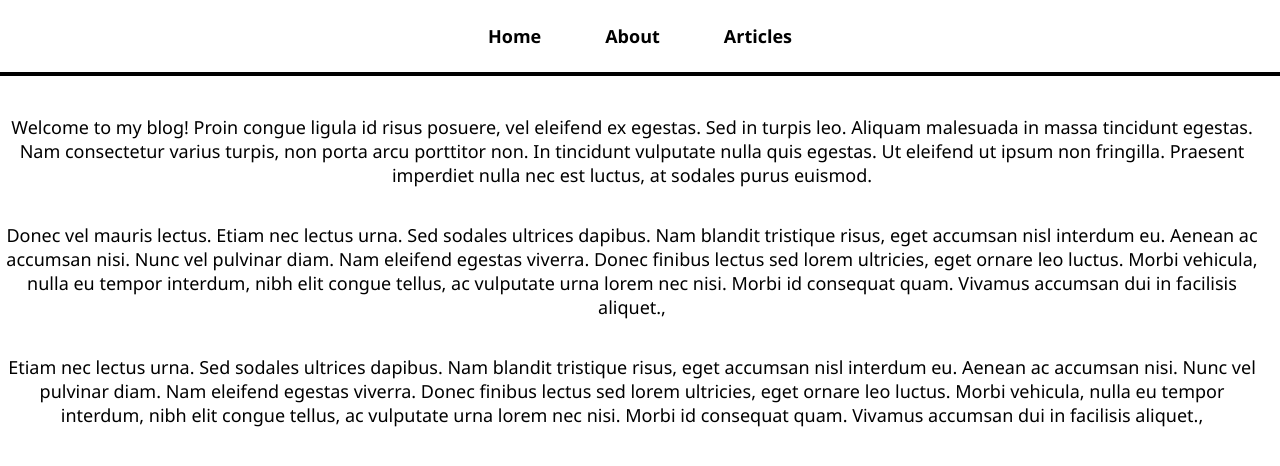
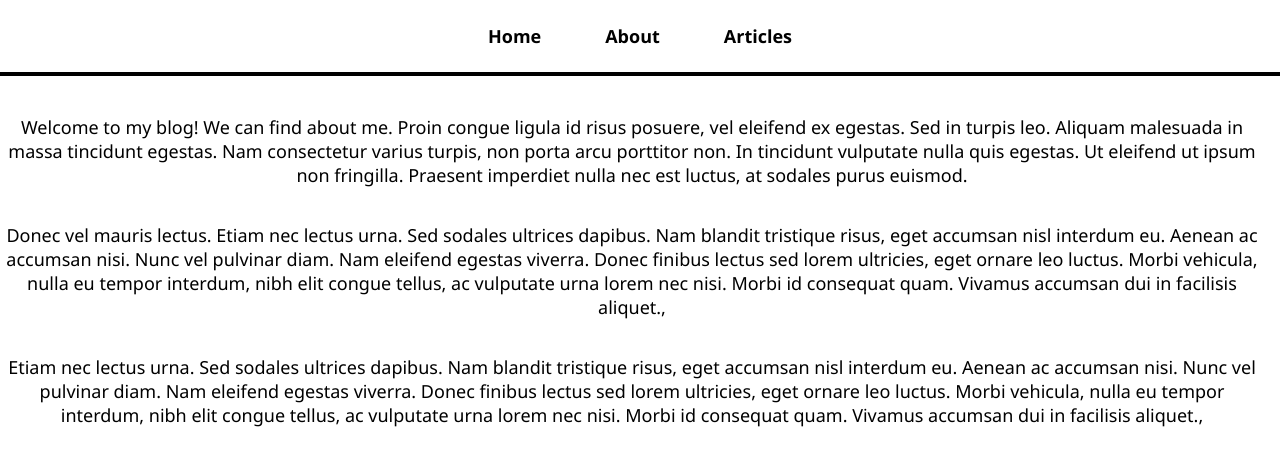
Before and after one commit to AssemSuper/30github, a React (Create React App) app: page / in a window 1280 px wide. Shown: the top 466 px of the page. Built offline with nearby package versions, Linux system fonts and the light colour scheme.

Commit message:
Third commit

```diff
--- a/src/pages/HomePage.js
+++ b/src/pages/HomePage.js
@@ -2,7 +2,8 @@ const HomePage = () => (
     <>
     <h1>Hello, welcome to my blog!</h1>
     <p>
-        Welcome to my blog! Proin congue
+        Welcome to my blog! We can find about me.
+        Proin congue
         ligula id risus posuere, vel eleifend ex egestas. Sed in turpis leo.
         Aliquam malesuada in massa tincidunt egestas. Nam consectetur varius turpis,
         non porta arcu porttitor non. In tincidunt vulputate nulla quis egestas. Ut
```
